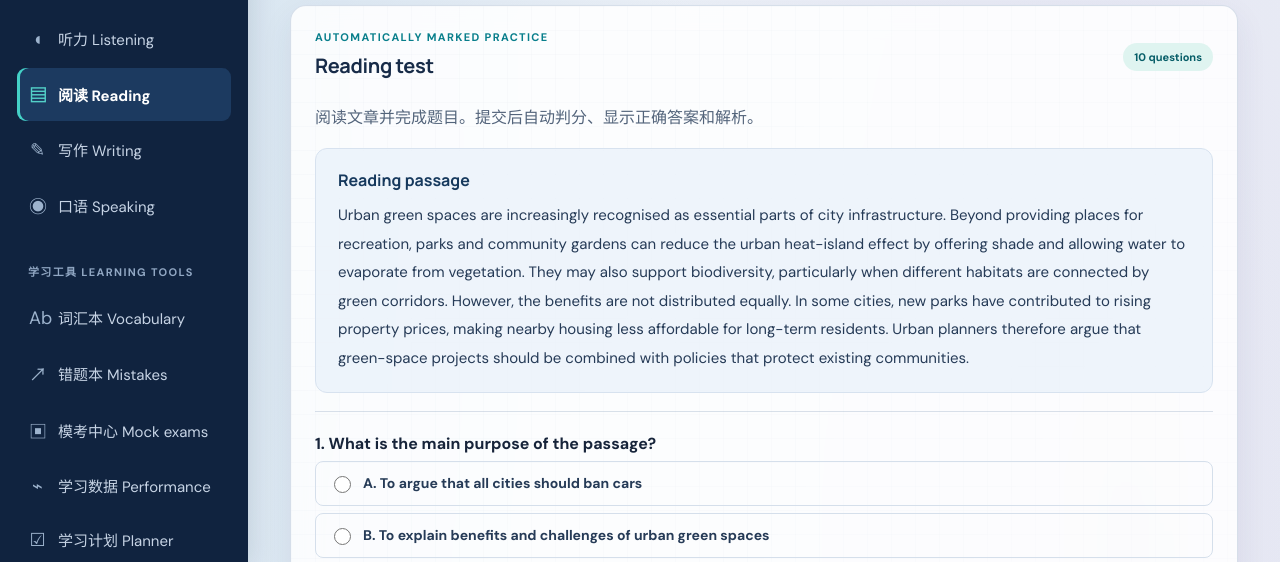
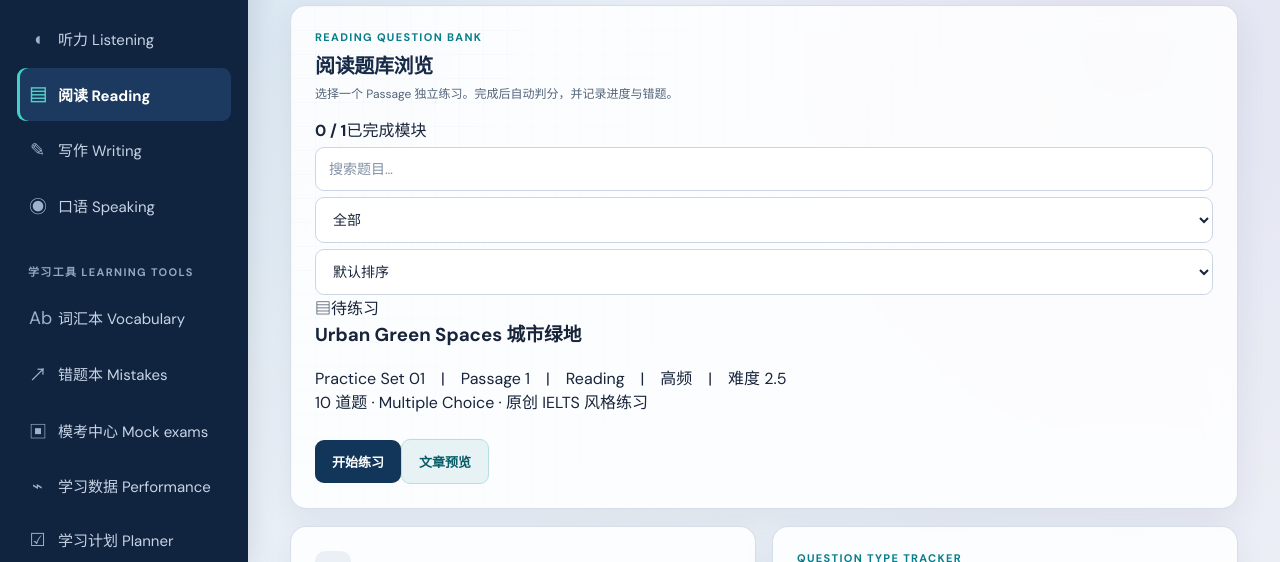
Before and after one commit to Ruiyansu/Ruiyan-IETS, a plain HTML site: page index.html in a window 1280 px wide. Both pictures are taken after a click on the button 650 px from the left and 1122 px from the top of the page. Shown: the part 233-795 px from the top of the page. Drawn offline with Linux system fonts and the light colour scheme.

Commit message:
Switch Reading page to question bank browser

```diff
--- a/index.html
+++ b/index.html
@@ -104,7 +104,7 @@
 
         <section class="view" id="view-reading">
           <div class="page-heading"><p class="eyebrow">SKILL 02</p><h1>Reading</h1><p class="muted">Practise understanding main ideas, locating information and recognising paraphrases.</p></div>
-          <div class="panel skill-test-panel"><div class="panel-heading"><div><p class="eyebrow">AUTOMATICALLY MARKED PRACTICE</p><h2>Reading test</h2></div><span class="pill">10 questions</span></div><p class="muted">阅读文章并完成题目。提交后自动判分、显示正确答案和解析。</p><div id="readingQuiz"></div></div>
+          <div class="panel skill-test-panel reading-library-panel"><div id="readingQuiz"></div></div>
           <div class="feature-grid">
             <article class="panel"><span class="feature-icon blue">▤</span><h2>Reading practice log</h2><p class="muted">Record a passage or full reading test.</p><label>Material / passage<input id="readName" placeholder="e.g. Academic Reading — Passage 2"></label><div class="two-fields"><label>Correct answers<input id="readCorrect" type="number" min="0" max="40" placeholder="e.g. 27"></label><label>Total questions<input id="readTotal" type="number" min="1" max="40" value="40"></label></div><label>Question types to review<input id="readNote" placeholder="e.g. T/F/NG, matching headings"></label><button class="button button-dark" id="saveReading">Save reading session</button></article>
             <article class="panel"><p class="eyebrow">QUESTION TYPE TRACKER</p><h2>What should I practise?</h2><div class="type-list"><div><span>True / False / Not Given</span><span class="pill">Review</span></div><div><span>Matching headings</span><span class="pill">Review</span></div><div><span>Matching information</span><span class="pill">Review</span></div><div><span>Sentence completion</span><span class="pill">Review</span></div><div><span>Multiple choice</span><span class="pill">Review</span></div></div></article>
@@ -181,5 +181,6 @@
   </div>
   <div class="toast" id="toast" role="status"></div>
   <script src="app.js"></script>
+  <script src="reading-bank.js"></script>
 </body>
 </html>
```
